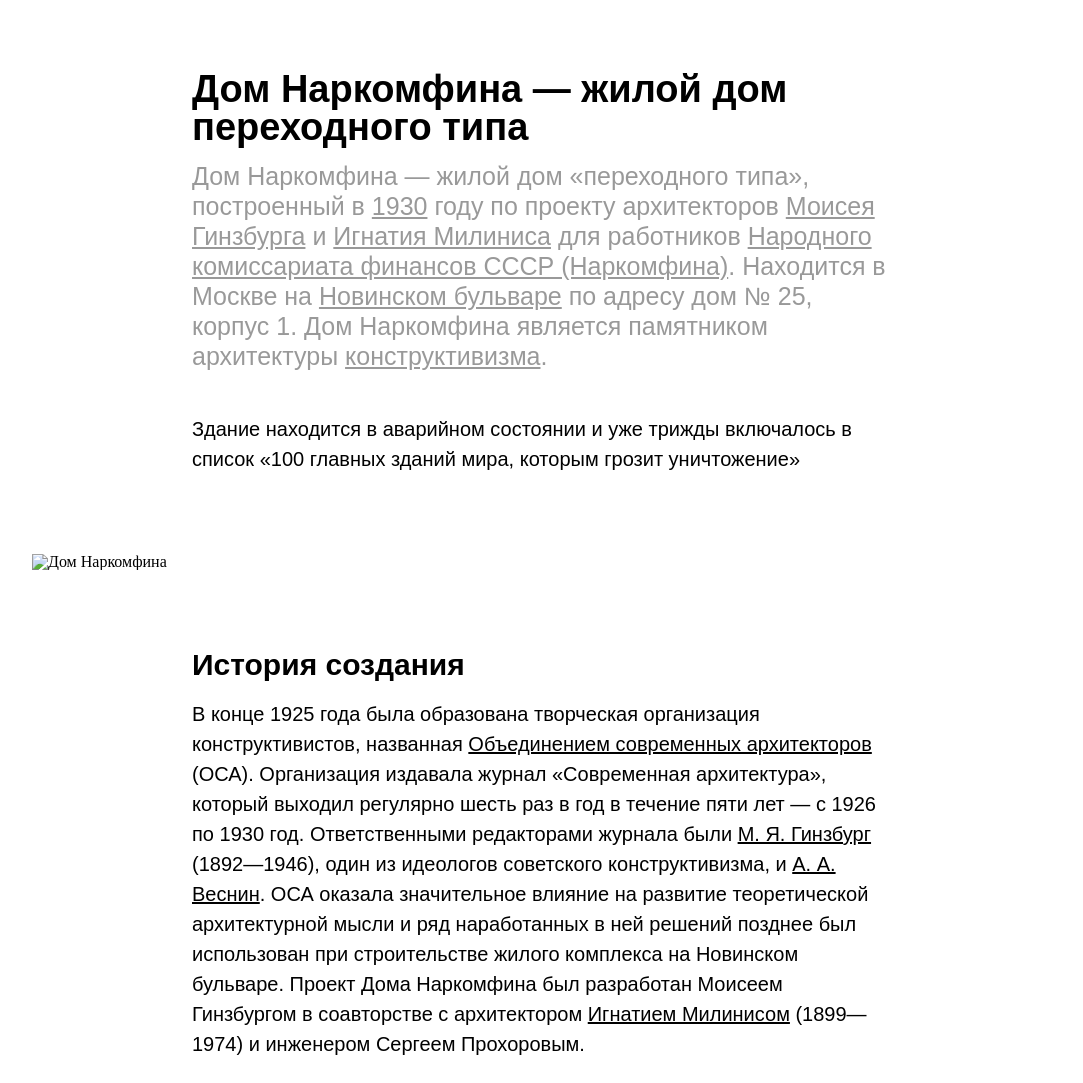
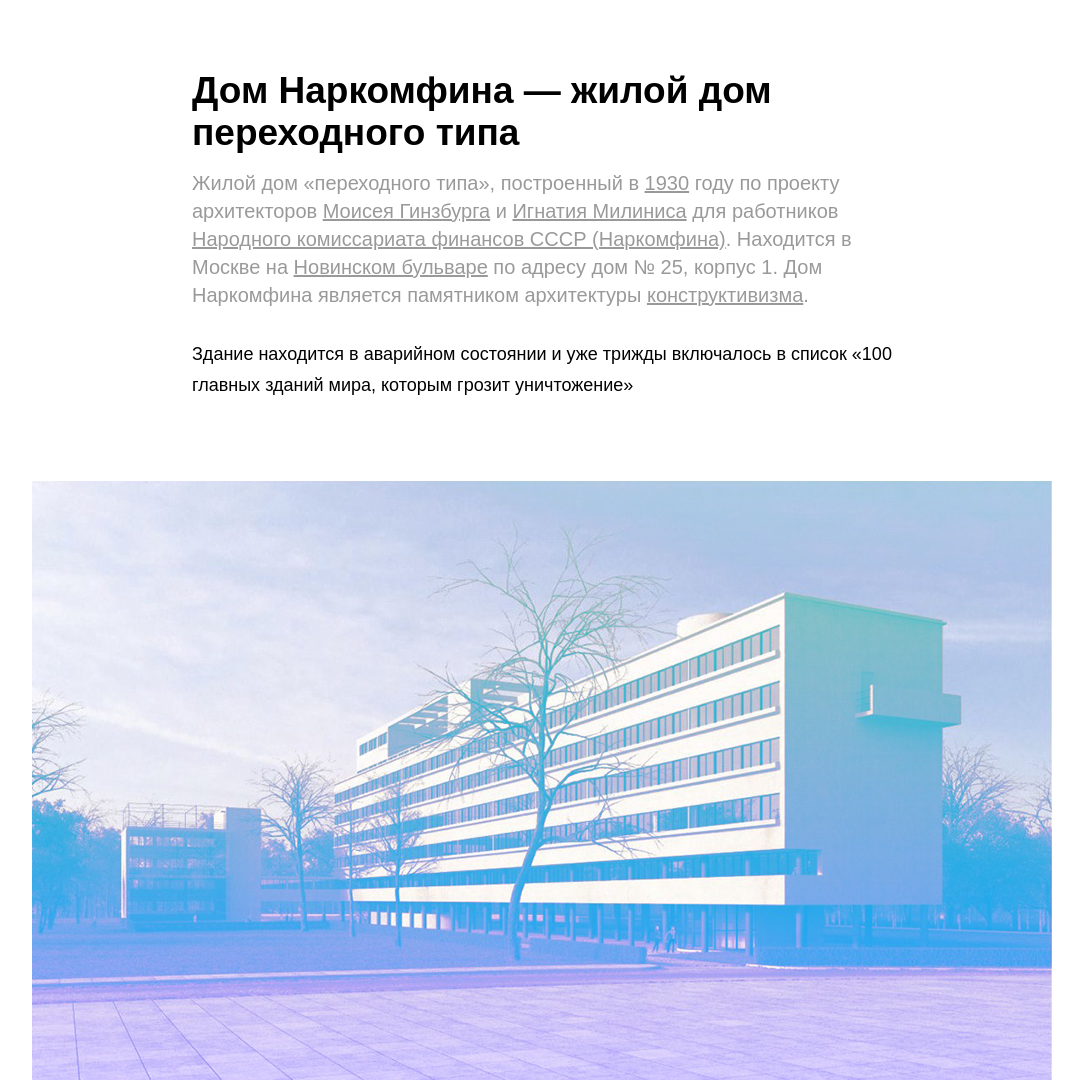
Before and after one commit to gomanov/MCS101-011-gomanov-wikimedium, a plain HTML site: page narkomfin.html in a window 1280 px wide. Shown: the top 1083 px of the page, without its empty margins (98-1181 px from the left). Drawn offline with Linux system fonts and the light colour scheme; a web font is replaced by a local one.

Commit message:
готовая (ну почти) домашка

```diff
--- a/narkomfin.html
+++ b/narkomfin.html
@@ -9,10 +9,10 @@
   </head>
   <body>
     <h1>Дом Наркомфина — жилой дом переходного типа</h1>
-    <p>Дом Наркомфина — жилой дом «переходного типа», построенный в <a target="_blank" href="https://ru.wikipedia.org/wiki/1930_%D0%B3%D0%BE%D0%B4">1930</a> году по проекту архитекторов <a target="_blank" href="https://ru.wikipedia.org/wiki/%D0%93%D0%B8%D0%BD%D0%B7%D0%B1%D1%83%D1%80%D0%B3,_%D0%9C%D0%BE%D0%B8%D1%81%D0%B5%D0%B9_%D0%AF%D0%BA%D0%BE%D0%B2%D0%BB%D0%B5%D0%B2%D0%B8%D1%87">Моисея Гинзбурга</a> и <a href="https://ru.wikipedia.org/wiki/%D0%9C%D0%B8%D0%BB%D0%B8%D0%BD%D0%B8%D1%81,_%D0%98%D0%B3%D0%BD%D0%B0%D1%82%D0%B8%D0%B9_%D0%A4%D1%80%D0%B0%D0%BD%D1%86%D0%B5%D0%B2%D0%B8%D1%87">Игнатия Милиниса</a> для работников <a href="https://ru.wikipedia.org/wiki/%D0%9D%D0%B0%D1%80%D0%BE%D0%B4%D0%BD%D1%8B%D0%B9_%D0%BA%D0%BE%D0%BC%D0%B8%D1%81%D1%81%D0%B0%D1%80%D0%B8%D0%B0%D1%82_%D1%84%D0%B8%D0%BD%D0%B0%D0%BD%D1%81%D0%BE%D0%B2_%D0%A1%D0%A1%D0%A1%D0%A0">Народного комиссариата финансов СССР (Наркомфина)</a>. Находится в Москве на <a href="https://ru.wikipedia.org/wiki/%D0%9D%D0%BE%D0%B2%D0%B8%D0%BD%D1%81%D0%BA%D0%B8%D0%B9_%D0%B1%D1%83%D0%BB%D1%8C%D0%B2%D0%B0%D1%80">Новинском бульваре</a> по адресу дом № 25, корпус 1. Дом Наркомфина является памятником архитектуры <a href="https://ru.wikipedia.org/wiki/%D0%9A%D0%BE%D0%BD%D1%81%D1%82%D1%80%D1%83%D0%BA%D1%82%D0%B8%D0%B2%D0%B8%D0%B7%D0%BC_(%D0%B8%D1%81%D0%BA%D1%83%D1%81%D1%81%D1%82%D0%B2%D0%BE)">конструктивизма</a>.</p>
+    <p>Жилой дом «переходного типа», построенный в <a target="_blank" href="https://ru.wikipedia.org/wiki/1930_%D0%B3%D0%BE%D0%B4">1930</a> году по проекту архитекторов <a target="_blank" href="https://ru.wikipedia.org/wiki/%D0%93%D0%B8%D0%BD%D0%B7%D0%B1%D1%83%D1%80%D0%B3,_%D0%9C%D0%BE%D0%B8%D1%81%D0%B5%D0%B9_%D0%AF%D0%BA%D0%BE%D0%B2%D0%BB%D0%B5%D0%B2%D0%B8%D1%87">Моисея Гинзбурга</a> и <a href="https://ru.wikipedia.org/wiki/%D0%9C%D0%B8%D0%BB%D0%B8%D0%BD%D0%B8%D1%81,_%D0%98%D0%B3%D0%BD%D0%B0%D1%82%D0%B8%D0%B9_%D0%A4%D1%80%D0%B0%D0%BD%D1%86%D0%B5%D0%B2%D0%B8%D1%87">Игнатия Милиниса</a> для работников <a href="https://ru.wikipedia.org/wiki/%D0%9D%D0%B0%D1%80%D0%BE%D0%B4%D0%BD%D1%8B%D0%B9_%D0%BA%D0%BE%D0%BC%D0%B8%D1%81%D1%81%D0%B0%D1%80%D0%B8%D0%B0%D1%82_%D1%84%D0%B8%D0%BD%D0%B0%D0%BD%D1%81%D0%BE%D0%B2_%D0%A1%D0%A1%D0%A1%D0%A0">Народного комиссариата финансов СССР (Наркомфина)</a>. Находится в Москве на <a href="https://ru.wikipedia.org/wiki/%D0%9D%D0%BE%D0%B2%D0%B8%D0%BD%D1%81%D0%BA%D0%B8%D0%B9_%D0%B1%D1%83%D0%BB%D1%8C%D0%B2%D0%B0%D1%80">Новинском бульваре</a> по адресу дом № 25, корпус 1. Дом Наркомфина является памятником архитектуры <a href="https://ru.wikipedia.org/wiki/%D0%9A%D0%BE%D0%BD%D1%81%D1%82%D1%80%D1%83%D0%BA%D1%82%D0%B8%D0%B2%D0%B8%D0%B7%D0%BC_(%D0%B8%D1%81%D0%BA%D1%83%D1%81%D1%81%D1%82%D0%B2%D0%BE)">конструктивизма</a>.</p>
     <p>Здание находится в аварийном состоянии и уже трижды включалось в список «100 главных зданий мира, которым грозит уничтожение»</p>
-    <img src="images/narkomfin" alt="Дом Наркомфина">
-    <h2>История создания</h2>
+    <img src="images/narkomfin.jpg" alt="Дом Наркомфина">
+    <h2>История создания жилого дома переходного типа</h2>
     <p>В конце 1925 года была образована творческая организация конструктивистов, названная <a href="https://ru.wikipedia.org/wiki/%D0%9E%D0%B1%D1%8A%D0%B5%D0%B4%D0%B8%D0%BD%D0%B5%D0%BD%D0%B8%D0%B5_%D1%81%D0%BE%D0%B2%D1%80%D0%B5%D0%BC%D0%B5%D0%BD%D0%BD%D1%8B%D1%85_%D0%B0%D1%80%D1%85%D0%B8%D1%82%D0%B5%D0%BA%D1%82%D0%BE%D1%80%D0%BE%D0%B2">Объединением современных архитекторов</a> (ОСА). Организация издавала журнал «Современная архитектура», который выходил регулярно шесть раз в год в течение пяти лет — с 1926 по 1930 год. Ответственными редакторами журнала были <a href="https://ru.wikipedia.org/wiki/%D0%93%D0%B8%D0%BD%D0%B7%D0%B1%D1%83%D1%80%D0%B3,_%D0%9C%D0%BE%D0%B8%D1%81%D0%B5%D0%B9_%D0%AF%D0%BA%D0%BE%D0%B2%D0%BB%D0%B5%D0%B2%D0%B8%D1%87">М. Я. Гинзбург</a> (1892—1946), один из идеологов советского конструктивизма, и <a href="https://ru.wikipedia.org/wiki/%D0%92%D0%B5%D1%81%D0%BD%D0%B8%D0%BD,_%D0%90%D0%BB%D0%B5%D0%BA%D1%81%D0%B0%D0%BD%D0%B4%D1%80_%D0%90%D0%BB%D0%B5%D0%BA%D1%81%D0%B0%D0%BD%D0%B4%D1%80%D0%BE%D0%B2%D0%B8%D1%87">А. А. Веснин</a>. ОСА оказала значительное влияние на развитие теоретической архитектурной мысли и ряд наработанных в ней решений позднее был использован при строительстве жилого комплекса на Новинском бульваре. Проект Дома Наркомфина был разработан Моисеем Гинзбургом в соавторстве с архитектором <a href="">Игнатием Милинисом</a> (1899—1974) и инженером Сергеем Прохоровым.</p>
     <h2>Идеология</h2>
     <p>Несмотря на то, что дом Наркомата финансов часто именуется «домом-коммуной», автор проекта М. Гинзбург считал его домом переходного типа (от «буржуазного» дома к «социалистической» коммуне), поскольку в нём не полностью уничтожалась семейная структура, как это предполагалось в домах-коммунах. Называя его так, Гинзбург имел в виду, что обитатели оценят удобства общественного обслуживания и постепенно перейдут к новому бытовому укладу.</p>
@@ -25,7 +25,8 @@
     <p>В проектной документации дом именовался 2-м домом СНК и планировался как многофункциональный комплекс, состоящий из четырёх корпусов, выполняющих разные функции: жилой комплекс, коммунальный центр (в свою очередь, включающий в себя столовую, физкультурный и читальный залы), детский корпус (детский сад и ясли) — он не был построен и впоследствии частично занял корпус столовой и библиотеки, и самостоятельного служебного двора с размещенными на его территории механической прачечной, сушилкой, гаражом и др. Дом должна была окружать обширная парковая территория.</p>
     <h3>Пространственная организация жилого комплекса</h3>
     <p>Пространство перед общественным корпусом композиционно выделялось квадратной площадкой, на которой планировалось разместить небольшое здание для детского сада. Все три объёма, различные по массам, строго ритмически уравновешенные, увязанные между собой, составляли композиционное ядро комплекса, сбалансированное в пространстве корпусом прачечной, ориентированным на Новинский бульвар. Перед прачечной также была устроена квадратная площадка, служившая своеобразным парадным пространством, связывающим комплекс с городом. Корпус прачечной так же, как и жилой дом, был частично поднят на колоннах, что освобождало для прохода пространство первого этажа. Пройдя под корпусом прачечной через «парадный двор» перед входом с Новинского бульвара, по диагональной аллее можно было попасть в общественную зону комплекса или по другой аллее через жилой корпус в уровне «открытого» первого этажа — в парк за домом, где была организована своеобразная видовая площадка.</p>
-    <p>Пространство перед общественным корпусом композиционно выделялось квадратной площадкой, на которой планировалось разместить небольшое здание для детского сада. Все три объёма, различные по массам, строго ритмически уравновешенные, увязанные между собой, составляли композиционное ядро комплекса, сбалансированное в пространстве корпусом прачечной, ориентированным на Новинский бульвар. Перед прачечной также была устроена квадратная площадка, служившая своеобразным парадным пространством, связывающим комплекс с городом. Корпус прачечной так же, как и жилой дом, был частично поднят на колоннах, что освобождало для прохода пространство первого этажа. Пройдя под корпусом прачечной через «парадный двор» перед входом с Новинского бульвара, по диагональной аллее можно было попасть в общественную зону комплекса или по другой аллее через жилой корпус в уровне «открытого» первого этажа — в парк за домом, где была организована своеобразная видовая площадка.</p>
+    <p>Основной объём жилого дома Гинзбург расположил на территории двух усадебных садов, отмечая в пояснительной записке к проекту:</p>
+    <blockquote>«в виду неровности участка, вызывающего в подобных случаях устройство большой поверхности цоколя, в настоящем случае дом поднят в большей своей части на высоту 2,5 метров на отдельных столбах, что является более экономичным и, кроме того, сохраняет нетронутой площадь парка».</blockquote>
     <p>Функциональные характеристики будущего здания были определены техническим заданием, составленным Николаем Милютиным, который в указанные годы (1924—1929) исполнял обязанности наркома финансов РСФСР и выступал в качестве заказчика жилого комплекса. Сметная стоимость строительства составила 10 млн рублей.</p>
     <h3>Архитектура жилого дома</h3>
     <p>Подлинным новаторством для конца 1920-х годов была архитектура жилого корпуса. Она была настолько необычна и впечатляюща, что лишь немногие смогли увидеть в ней образ жилого дома будущего, черты которого он, безусловно, содержал.</p>
--- a/stylesheets/layout.css
+++ b/stylesheets/layout.css
@@ -11,14 +11,29 @@
   font-family: 'PT Sans Caption', sans-serif;
   font-weight: bold;
 }
+
 h1 {
   margin-top: 70px;
-  font-size: 38px;
+  font-size: 37px;
+  line-height: 42px;
 }
+
+h2 {
+  margin-top: 40px;
+  font-size: 30px;
+  line-height: 35px;
+  }
+
+h3 {
+  margin-top: 33px;
+  font-size: 28px;
+  line-height: 35px;
+}
+
 h1 + p {
   font-family: 'PT Sans Caption', sans-serif;
-  font-size: 25px;
-  line-height: 30px;
+  font-size: 20px;
+  line-height: 28px;
   color: rgba(0,0,0,0.4);
   margin-top: 15px;
 }
@@ -29,20 +44,21 @@
   margin: 80px auto;
 }
 
-h2 {
-  font-size: 30px;
-}
-
-p {
+p, blockquote, ul {
   font-family: 'PT Sans Caption', sans-serif;
-  font-size: 20px;
-  margin-top: 43px;
-  line-height: 30px;
-
+  font-size: 18px;
+  margin-top: 30px;
+  line-height: 31px;
 }
 
 h2 + p {
-  margin-top: 19px;
-  margin-bottom: 55px;
+  margin-top: 8px;
+}
 
+h3 + p {
+  margin-top: 8px;
 }
+
+blockquote {
+  font-style: italic;
+}
```
